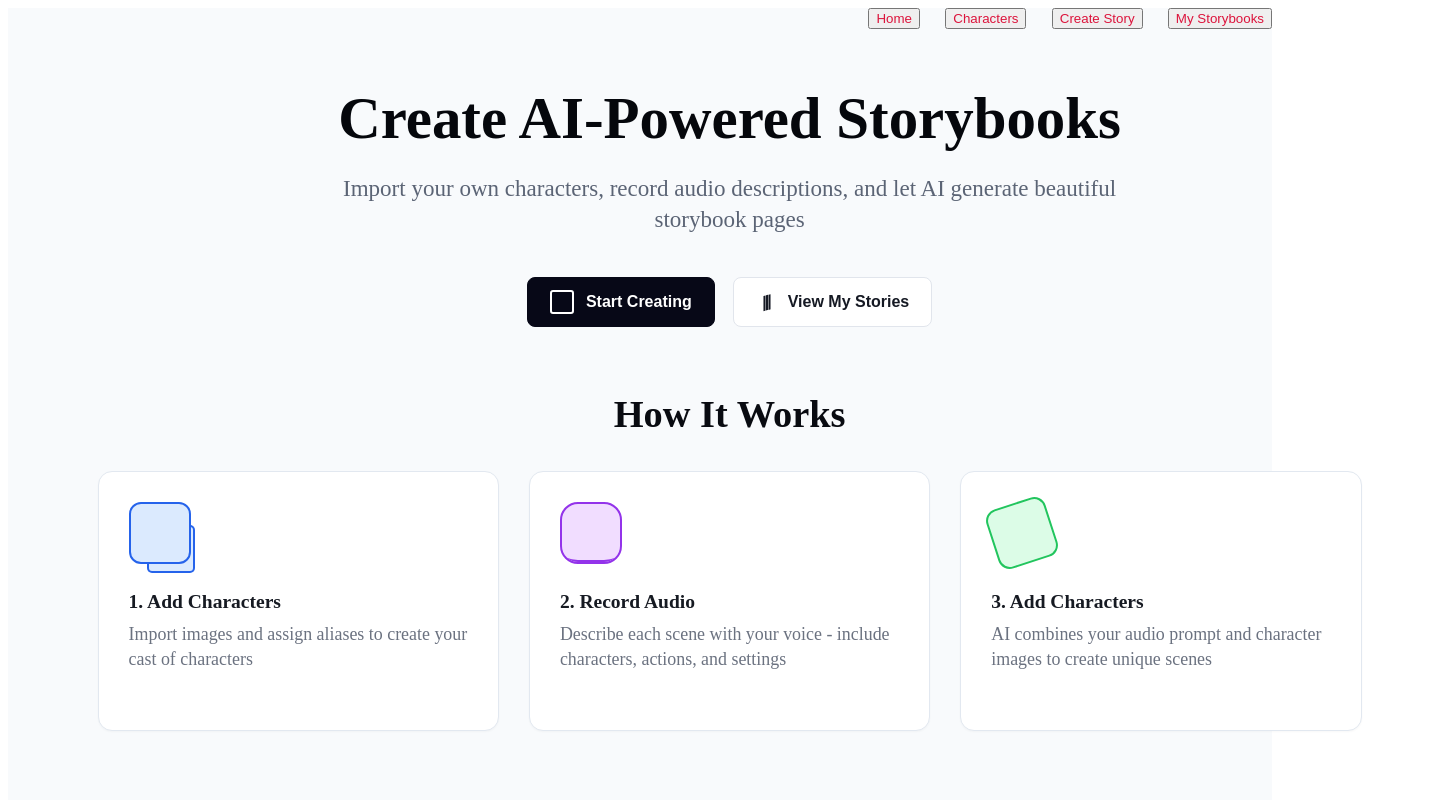
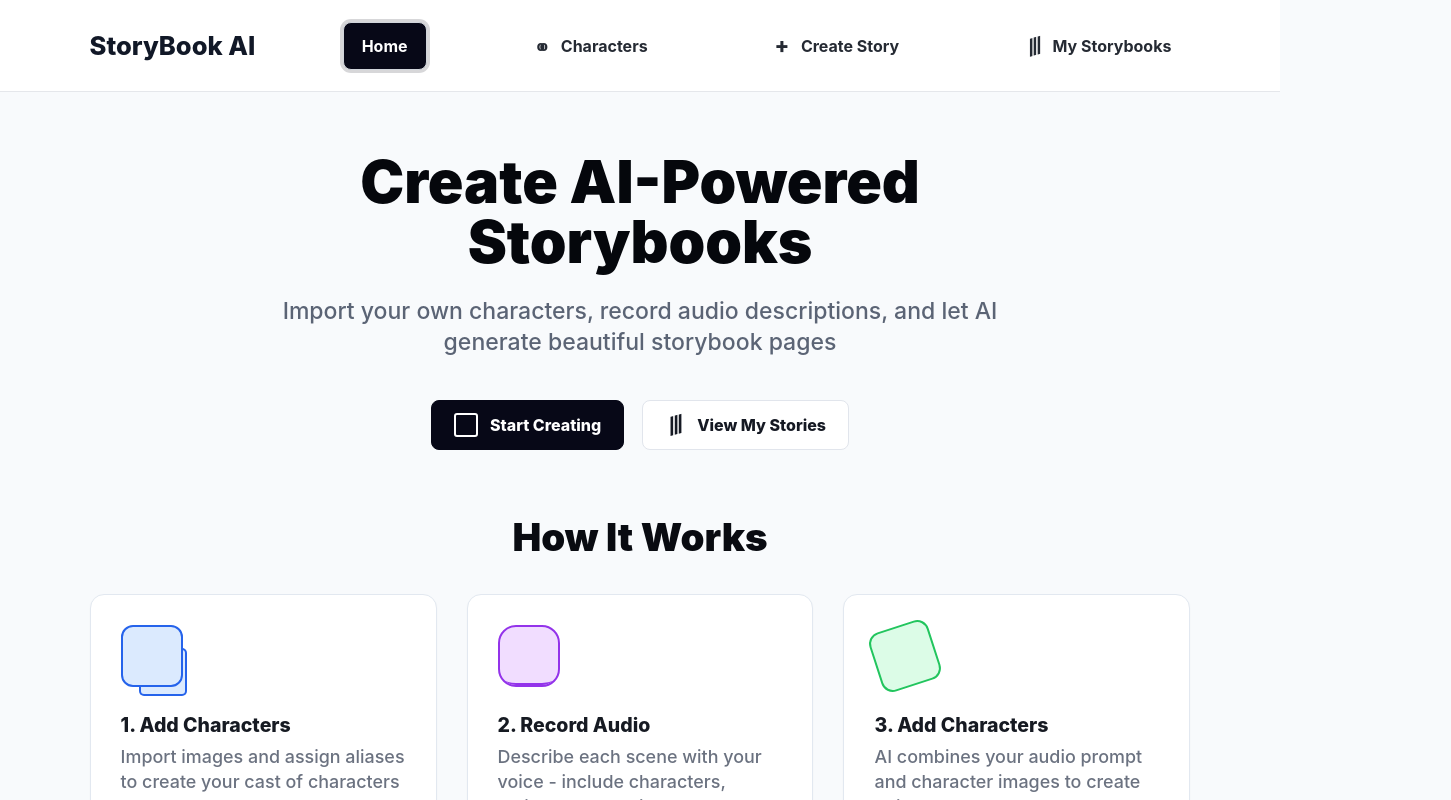
Before and after one commit to MexicanCacti/Project2Group5, a React (Vite) app in the folder client/: page / in a window 1280 px wide. Shown: the top 800 px of the page, 1451 px wide, since content can reach past the window. Built offline with nearby package versions, Linux system fonts and the light colour scheme.

Commit message:
Update TitleBar css

```diff
--- a/client/src/styles/TitleBar.css
+++ b/client/src/styles/TitleBar.css
@@ -1,12 +1,135 @@
+* {
+    box-sizing: border-box;
+}
+
+body {
+    margin: 0;
+    background: #f8fafc;
+    color: #111827;
+    font-family: Inter, ui-sans-serif, system-ui, -apple-system, BlinkMacSystemFont, "Segoe UI", sans-serif;
+}
+
+button {
+    font: inherit;
+}
+
 #TitleBar {
     display: flex;
-    flex-direction: row;
-    justify-content: right ;
     align-items: center;
-    gap: 2%;
+    justify-content: space-between;
+    gap: 32px;
     width: 100%;
+    min-height: 92px;
+    padding: 0 clamp(24px, 7vw, 138px);
+    background: #ffffff;
+    border-bottom: 1px solid #e5e7eb;
 }
 
-.TitleButton{
-    color: crimson;
+#TitleBar::before {
+    content: "StoryBook AI";
+    display: inline-flex;
+    align-items: center;
+    gap: 14px;
+    flex-shrink: 0;
+    color: #111827;
+    font-size: clamp(1.35rem, 2vw, 1.9rem);
+    font-weight: 800;
 }
+
+.TitleButton {
+    display: inline-flex;
+    align-items: center;
+    justify-content: center;
+    gap: 10px;
+    min-height: 48px;
+    padding: 0 18px;
+    border: 1px solid transparent;
+    border-radius: 8px;
+    background: transparent;
+    color: #252a33;
+    font-size: 1rem;
+    font-weight: 700;
+    cursor: pointer;
+    transition: background 160ms ease, border-color 160ms ease, color 160ms ease, transform 160ms ease;
+}
+
+.TitleButton::before {
+    display: inline-flex;
+    align-items: center;
+    justify-content: center;
+    width: 18px;
+    height: 18px;
+    flex-shrink: 0;
+    color: currentColor;
+    font-weight: 800;
+}
+
+#TitleHome::before {
+    content: "";
+    display: none;
+}
+
+#TitleCharacters::before {
+    content: "oo";
+    font-size: 0.82rem;
+    letter-spacing: -5px;
+    transform: translateX(-2px);
+}
+
+#TitleCreate::before {
+    content: "+";
+    font-size: 1.35rem;
+    line-height: 1;
+}
+
+#TitleStories::before {
+    content: "|||";
+    font-size: 0.94rem;
+    letter-spacing: -2px;
+    transform: skewY(-16deg);
+}
+
+.TitleButton:hover {
+    background: #f3f4f6;
+}
+
+#TitleHome {
+    background: #070817;
+    border-color: #d1d5db;
+    color: #ffffff;
+    box-shadow: 0 0 0 3px rgba(7, 8, 23, 0.16);
+}
+
+#TitleHome:hover {
+    background: #070817;
+}
+
+@media (max-width: 900px) {
+    #TitleBar {
+        align-items: flex-start;
+        flex-direction: column;
+        min-height: auto;
+        padding-block: 20px;
+    }
+
+    #TitleBar {
+        justify-content: flex-start;
+        gap: 10px;
+        flex-wrap: wrap;
+    }
+
+    .TitleButton {
+        min-height: 44px;
+        padding-inline: 14px;
+    }
+}
+
+@media (max-width: 560px) {
+    #TitleBar::before {
+        width: 100%;
+    }
+
+    .TitleButton {
+        width: 100%;
+    }
+}
```
